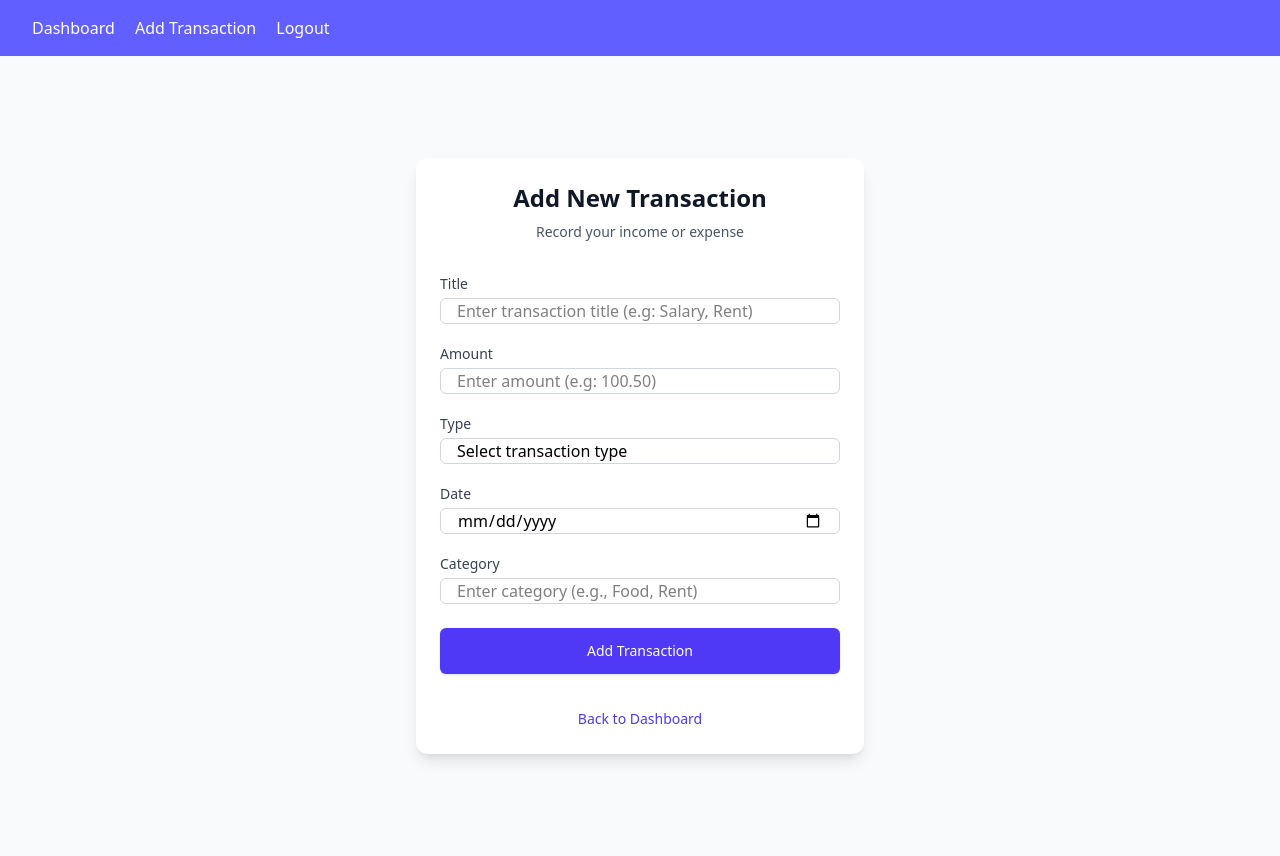
After one commit to rahulyadav6/Expensa, a Django app: page /transaction/add in a window 1280 px wide. The commit adds this page. Run offline with Django 5.2, Linux system fonts and the light colour scheme; a user stored in the database is signed in.

Commit message:
add transcation complete

```diff
--- a/finance/models.py
+++ b/finance/models.py
@@ -4,7 +4,7 @@ from django.contrib.auth.models import User
 class Transaction(models.Model):
     TRANSACTION_TYPES = [
         ('Income', 'Income'),
-        ('Exprense', 'Expense')
+        ('Expense', 'Expense')
     ]
     user = models.ForeignKey(User, on_delete=models.CASCADE)
     title = models.CharField(max_length=255)
@@ -12,3 +12,5 @@ class Transaction(models.Model):
     transaction_type = models.CharField(max_length=10, choices=TRANSACTION_TYPES)
     date = models.DateField()
     category = models.CharField(max_length=255)
+    def __str__(self):
+        return self.title
--- a/finance/templates/finance/base.html
+++ b/finance/templates/finance/base.html
@@ -9,6 +9,8 @@
 <body class="bg-gray-100">
     <nav class="bg-indigo-500 p-4 text-white">
         {% if user.is_authenticated %}
+            <a href="{% url "dashboard" %}" class="mx-4">Dashboard</a>
+            <a href="{% url "transaction_add" %}">Add Transaction</a>
             <form id="logout-form" action="{% url "logout" %}" method="POST" style="display: inline;">
                 {% csrf_token %}
                 <a href="#" onClick="document.getElementById ('logout-form').submit();" class="ml-4">
--- /dev/null
+++ b/finance/templates/finance/transaction_form.html
@@ -0,0 +1,93 @@
+{% extends "finance/base.html" %}
+{% block title %}Add Transaction{% endblock title %}
+{% block content %}
+    <div class='min-h-screen flex items-center justify-center bg-gray-50 py-12 px-4 sm:px-6 lg:px-8'>
+        <div class="max-w-md w-full space-y-8 bg-white p-6 rounded-xl shadow-lg">
+            <div class="text-center">
+                <h1 class="text-2xl font-bold text-gray-900">Add New Transaction</h1>
+                <p class="mt-2 text-sm text-gray-600">
+                    Record your income or expense
+                </p>
+            </div>
+            <form method="POST" class="space-y-6">
+            {% csrf_token %}
+            <div class="space-y-5">
+                <div>
+                    <label class="block text-gray-700 text-sm font-medium mb-1" for="title">Title</label>
+                    <input type="text" name="title" id="title" maxlength="100" class="appearance-none w-full px-4 border border-gray-300 rounded-md focus:outline-none focus:border-indigo-500 focus:ring-2 focus:ring-indigo-200"
+                    placeholder="Enter transaction title (e.g: Salary, Rent)" required>
+                    {% if form.title.errors %}
+                        {% for error in form.title.errors %}
+                            <p class="text-red-600 text-sm mt-1">{{error}}</p>
+                        {% endfor %}
+                    {% endif %}
+                </div>
+
+                <div>
+                    <label class="block text-gray-700 text-sm font-medium mb-1" for="amount">Amount</label>
+                    <input type="number" name="amount" id="amount" step="0.01" min="0.01" class="appearance-none w-full px-4 border border-gray-300 rounded-md shadow:sm focus:outline-none focus:border-indigo-500 focus:ring-2 focus:ring-indigo-200"
+                    placeholder="Enter amount (e.g: 100.50)" required>
+                    {% if form.amount.errors %}
+                        {% for error in form.amount.errors %}
+                            <p class="text-red-600 text-sm mt-1">{{error}}</p>
+                        {% endfor %}
+                    {% endif %}
+                </div>
+
+                {% comment %} Transaction Type Field {% endcomment %}
+                <div>
+                    <label class="block text-gray-700 text-sm font-medium mb-1" for="transaction_type">Type</label>
+                    <select name="transaction_type" id="transaction_type"class="appearance-none w-full px-4 border border-gray-300 rounded-md shadow:sm focus:outline-none focus:border-indigo-500 focus:ring-2 focus:ring-indigo-200" required>
+                    <option value="" disabled selected>Select transaction type</option>
+                    <option value="Income">Income</option>
+                    <option value="Expense">Expense</option>
+                    </select>
+                    {% if form.transaction_type.errors %}
+                        {% for error in form.transaction_type.errors %}
+                            <p class="text-red-600 text-sm mt-1">{{error}}</p>
+                        {% endfor %}
+                    {% endif %}
+                </div>
+
+                {% comment %} Date Field {% endcomment %}
+                <div>
+                    <label class="block text-gray-700 text-sm font-medium mb-1" for="date">Date</label>
+                    <input type="date" name="date" id="date" max="{% now "Y-m-d" %}" class="appearance-none w-full px-4 border border-gray-300 rounded-md shadow:sm focus:outline-none focus:border-indigo-500 focus:ring-2 focus:ring-indigo-200" required>
+                    {% if form.date.errors %}
+                        {% for error in form.date.errors %}
+                            <p class="text-red-600 text-sm mt-1">{{error}}</p>
+                        {% endfor %}
+                    {% endif %}
+                </div>
+
+
+                {% comment %} Category Field {% endcomment %}
+                <div>
+                    <label class="block text-gray-700 text-sm font-medium mb-1" for="category">Category</label>
+                    <input type="text" name="category" id="category" maxlength="50" class="appearance-none w-full px-4 border border-gray-300 rounded-md shadow:sm focus:outline-none focus:border-indigo-500 focus:ring-2 focus:ring-indigo-200"
+                    placeholder="Enter category (e.g., Food, Rent)"
+                    required>
+                    {% if form.category.errors %}
+                        {% for error in form.category.errors %}
+                            <p class="text-red-600 text-sm mt-1">{{error}}</p>
+                        {% endfor %}
+                    {% endif %}
+                </div>
+            </div>
+            {% comment %} Submit Button {% endcomment %}
+            <div>
+                <button
+                    type="submit"
+                    class="w-full flex justify-center py-3 px-4 border border-transparent rounded-md shadow-sm text-sm font-medium text-white bg-indigo-600 hover:bg-indigo-700 focus:outline-none focus:ring-2 focus:ring-offset-2 focus:ring-indigo-500 transition duration:150 ease-in-out"
+                >
+                    Add Transaction
+                </button>
+            </div>
+        </form>
+        {% comment %} Cancel Link {% endcomment %}
+        <div class="text-center">
+            <a href=" {% url "dashboard" %}" class="text-sm text-indigo-600 hover:text-indigo-500 transition duration-150 ease-in-out">Back to Dashboard</a>
+        </div>
+        </div>
+    </div>
+{% endblock content%}
--- a/finance/urls.py
+++ b/finance/urls.py
@@ -2,5 +2,6 @@ from django.urls import path
 from . import views
 urlpatterns = [
     path('register/', views.RegisterView, name='register'),
-    path('', views.DashboardView, name='dashboard')
+    path('', views.DashboardView, name='dashboard'),
+    path('transaction/add', views.TransactionCreateView, name='transaction_add'),
 ]
--- a/finance/views.py
+++ b/finance/views.py
@@ -1,5 +1,5 @@
 from django.shortcuts import render, redirect
-from finance.forms import RegisterForm
+from finance.forms import RegisterForm, TransactionForm
 from django.contrib.auth import login
 from django.views import View
 
@@ -19,7 +19,9 @@ from django.views import View
 #     def get(self, request, *args, **kwargs):
 #         return render(request, 'finance/dashboard.html')
 
-
+# class TransactionCreateView(View):
+#     def get(self, request, *args, **kwargs):
+#         return render(request, 'finance/transaction_form.html')
 
 from django.shortcuts import render, redirect
 from django.contrib.auth import login
@@ -35,7 +37,22 @@ def RegisterView(request):
             return redirect('dashboard')
     else:
         form = RegisterForm()
-    return render(request, 'finance/register.html', {'form': form})
+        return render(request, 'finance/register.html', {'form': form})
+
 @login_required
 def DashboardView(request):
     return render(request, 'finance/dashboard.html')
+
+
+@login_required
+def TransactionCreateView(request):
+    if request.method == "POST":
+        form = TransactionForm(request.POST)
+        if form.is_valid():
+            transaction = form.save(commit=False)
+            transaction.user = request.user
+            transaction.save()
+            return redirect('dashboard')
+    else:
+        form = TransactionForm()
+        return render(request, 'finance/transaction_form.html', {'form': form})
```
Also changed, not shown: db.sqlite3, finance/migrations/0002_alter_transaction_transaction_type.py (added).
